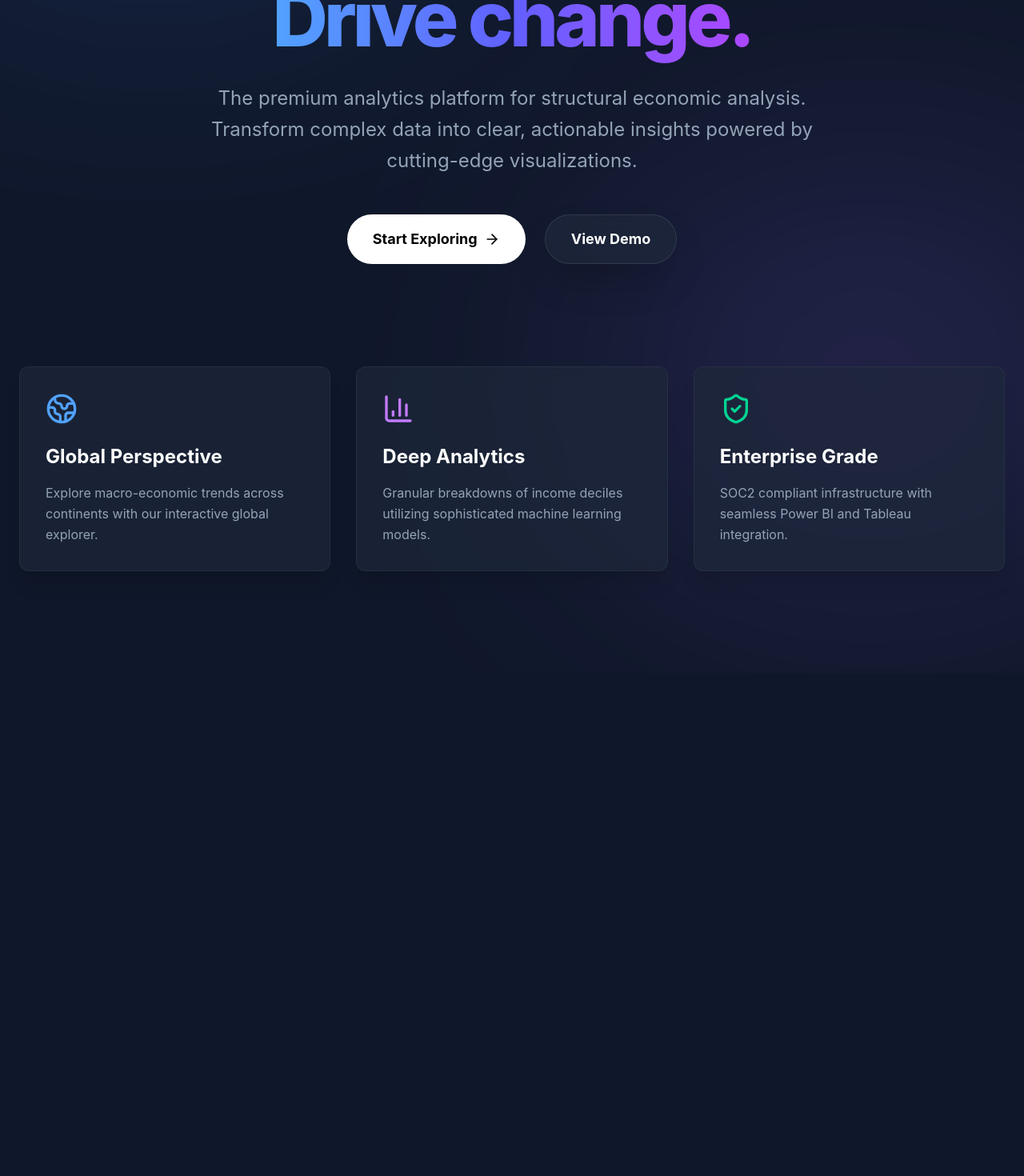
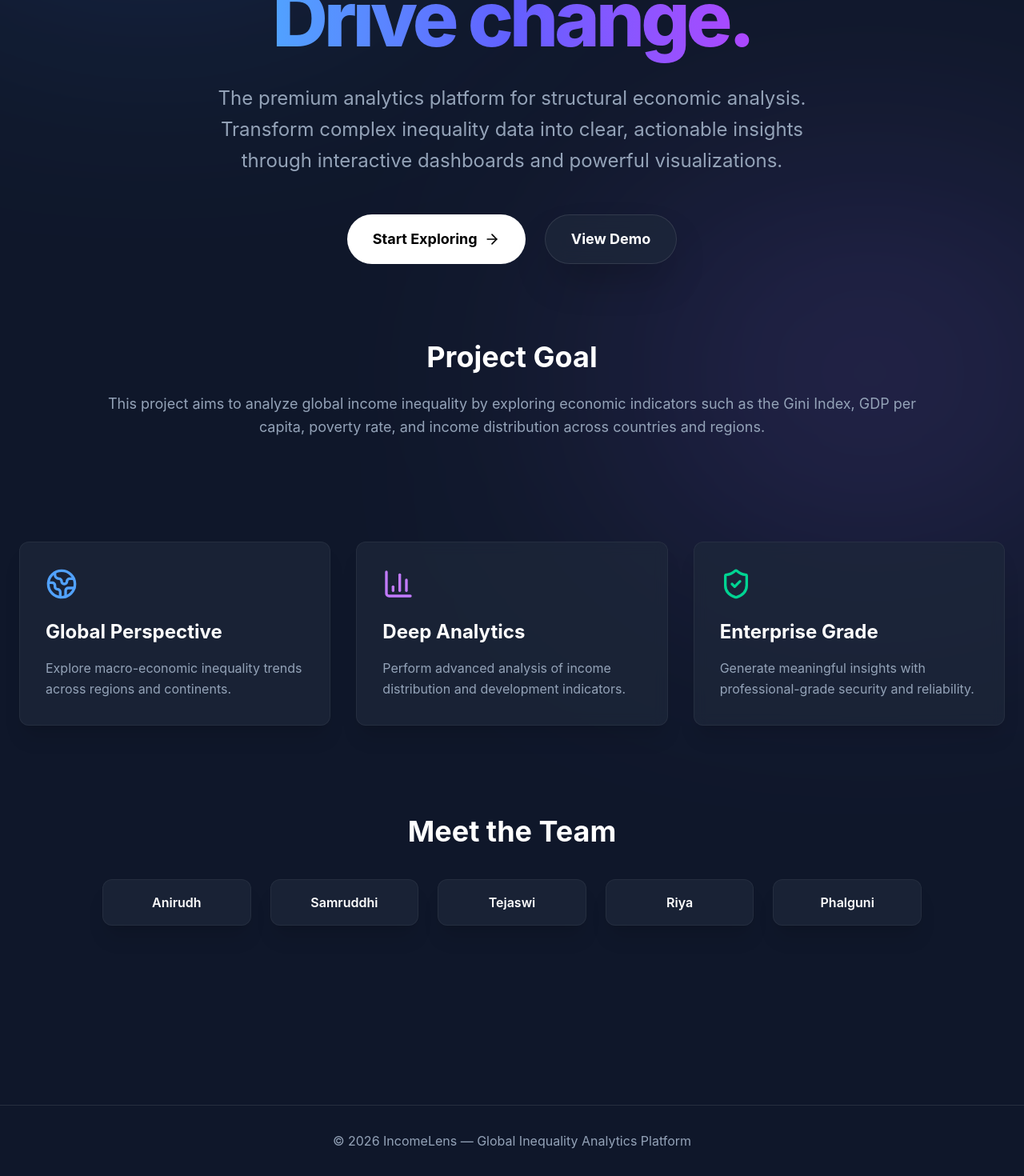
Before and after one commit to bnssaanirudh/IncomeLens-Dashboard, a React (Vite) app: page / in a window 1280 px wide. Shown: the part 294-1764 px from the top of the page at 80% size. Before the commit the page ends 1136 px from the top, so only its background shows below. Built offline with nearby package versions, Linux system fonts and the light colour scheme; what groq-sdk would draw is missing.

Commit message:
Enhance dashboard with RBAC, Groq AI Chatbot, and Export PDF functionality

```diff
--- a/src/pages/Landing.jsx
+++ b/src/pages/Landing.jsx
@@ -20,6 +20,7 @@ const Landing = () => {
                         IncomeLens
                     </span>
                 </div>
+
                 <div className="flex gap-4">
                     <Link to="/login" className="px-6 py-2.5 rounded-xl text-white font-medium hover:bg-white/5 transition-colors">
                         Sign In
@@ -43,18 +44,40 @@ const Landing = () => {
                             Drive change.
                         </span>
                     </h1>
+
                     <p className="text-xl md:text-2xl text-text-secondary max-w-3xl mx-auto mb-12 leading-relaxed">
-                        The premium analytics platform for structural economic analysis. Transform complex data into clear, actionable insights powered by cutting-edge visualizations.
+                        The premium analytics platform for structural economic analysis.
+                        Transform complex inequality data into clear, actionable insights
+                        through interactive dashboards and powerful visualizations.
                     </p>
+
                     <div className="flex flex-col sm:flex-row justify-center gap-6">
                         <Link to="/signup" className="flex justify-center items-center gap-2 px-8 py-4 rounded-full bg-white text-black font-bold text-lg hover:bg-gray-200 transition-colors">
                             Start Exploring <ArrowRight size={20} />
                         </Link>
+
                         <Link to="/login" className="flex justify-center items-center gap-2 px-8 py-4 rounded-full glass-panel text-white font-bold text-lg hover:bg-white/10 transition-colors">
                             View Demo
                         </Link>
                     </div>
                 </motion.div>
+
+                {/* Project Goal */}
+                <motion.section
+                    initial={{ opacity: 0, y: 40 }}
+                    animate={{ opacity: 1, y: 0 }}
+                    transition={{ duration: 0.8, delay: 0.1 }}
+                    className="max-w-5xl mx-auto mt-24 text-center"
+                >
+                    <h2 className="text-4xl font-bold text-white mb-6">
+                        Project Goal
+                    </h2>
+                    <p className="text-text-secondary text-lg leading-relaxed">
+                        This project aims to analyze global income inequality by exploring
+                        economic indicators such as the Gini Index, GDP per capita, poverty rate,
+                        and income distribution across countries and regions.
+                    </p>
+                </motion.section>
 
                 {/* Feature Grid */}
                 <motion.div
@@ -67,26 +90,53 @@ const Landing = () => {
                         <Globe2 className="text-blue-400 mb-6" size={40} />
                         <h3 className="text-2xl font-bold text-white mb-4">Global Perspective</h3>
                         <p className="text-text-secondary leading-relaxed">
-                            Explore macro-economic trends across continents with our interactive global explorer.
+                            Explore macro-economic inequality trends across regions and continents.
                         </p>
                     </div>
+
                     <div className="glass-card p-8 relative overflow-hidden group">
                         <div className="absolute inset-0 bg-gradient-to-br from-primary/10 to-secondary/10 opacity-0 group-hover:opacity-100 transition-opacity"></div>
                         <BarChart3 className="text-purple-400 mb-6 relative z-10" size={40} />
                         <h3 className="text-2xl font-bold text-white mb-4 relative z-10">Deep Analytics</h3>
                         <p className="text-text-secondary leading-relaxed relative z-10">
-                            Granular breakdowns of income deciles utilizing sophisticated machine learning models.
+                            Perform advanced analysis of income distribution and development indicators.
                         </p>
                     </div>
+
                     <div className="glass-card p-8">
                         <ShieldCheck className="text-emerald-400 mb-6" size={40} />
                         <h3 className="text-2xl font-bold text-white mb-4">Enterprise Grade</h3>
                         <p className="text-text-secondary leading-relaxed">
-                            SOC2 compliant infrastructure with seamless Power BI and Tableau integration.
+                            Generate meaningful insights with professional-grade security and reliability.
                         </p>
                     </div>
                 </motion.div>
+
+                {/* Team Members */}
+                <motion.section
+                    initial={{ opacity: 0, y: 40 }}
+                    animate={{ opacity: 1, y: 0 }}
+                    transition={{ duration: 0.8, delay: 0.35 }}
+                    className="max-w-5xl mx-auto mt-28 text-center"
+                >
+                    <h2 className="text-4xl font-bold text-white mb-10">
+                        Meet the Team
+                    </h2>
+
+                    <div className="grid grid-cols-2 md:grid-cols-5 gap-6">
+                        {["Anirudh", "Samruddhi", "Tejaswi", "Riya", "Phalguni"].map((member) => (
+                            <div key={member} className="glass-card p-4 text-center">
+                                <p className="text-white font-semibold">{member}</p>
+                            </div>
+                        ))}
+                    </div>
+                </motion.section>
             </main>
+
+            {/* Footer */}
+            <footer className="mt-24 py-8 text-center text-text-secondary border-t border-white/10">
+                <p>© 2026 IncomeLens — Global Inequality Analytics Platform</p>
+            </footer>
         </div>
     );
 };
```
Also changed, not shown: 1 other file (tests, documents, lock files or other folders).
